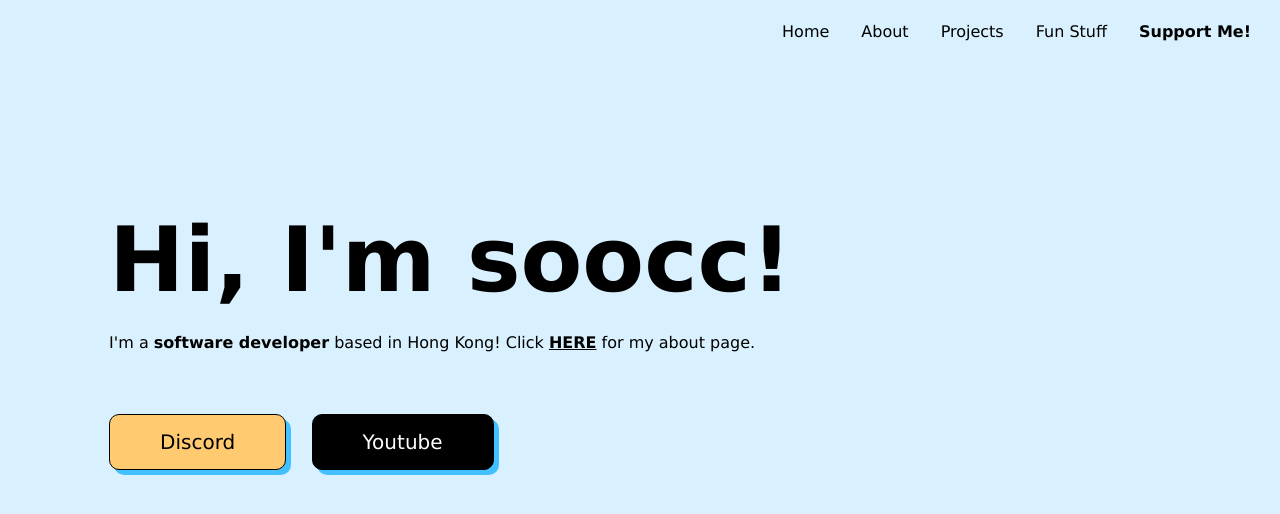
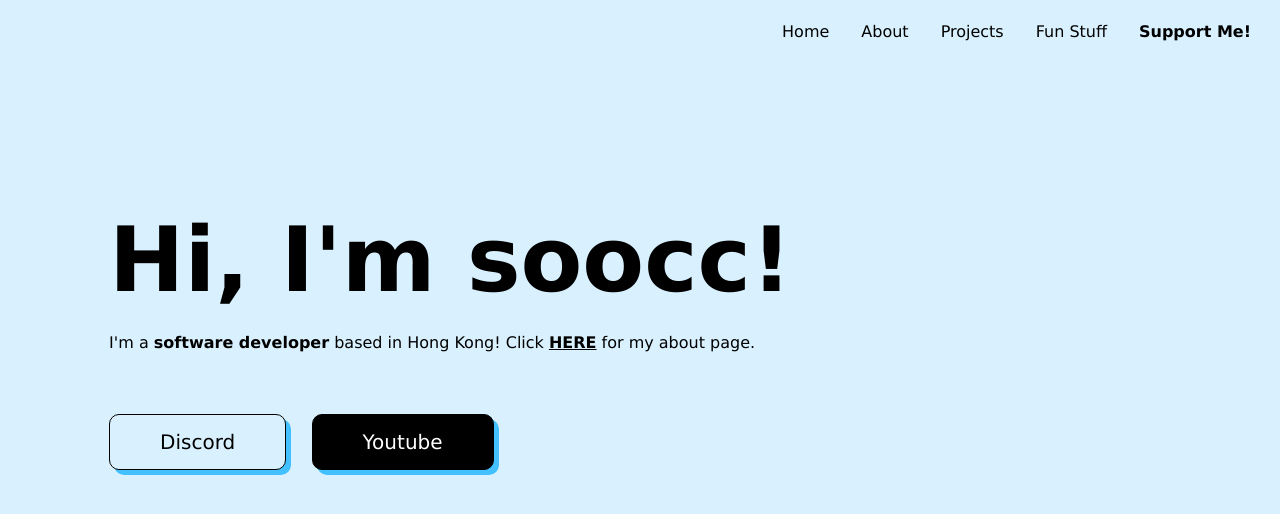
Before and after one commit to soocc/sooccsocks2, a Jekyll site: the page built from index.html, in a window 1280 px wide. Shown: the top 514 px of the page. Built offline with Jekyll 4.4.1, drawn with Linux system fonts in a browser that asks for light colours.

Commit message:
Update styles.css

```diff
--- a/styles/styles.css
+++ b/styles/styles.css
@@ -86,7 +86,7 @@ p {
 
 .abutton {
   color: black;
-  background-color: #ffca70;
+  background-color: #d9f1fe;
   font-size: 20px;
   display: block;
   text-decoration: none;
@@ -101,15 +101,13 @@ p {
   border-radius: 10px 10px 10px 10px;
   cursor: pointer;
   box-shadow: 5px 5px 0px #42c0ff;
-  transition: box-shadow 500ms ease-in-out, margin-top 500ms ease-in-out;
+  transition: box-shadow 500ms ease-out, margin-top 500ms ease-out;
 }
 
 .abutton:hover {
   box-shadow: 9px 9px 0px #68cbfc;
   margin-top: 37px;
 }
-
-
 
 .black-button {
   color: white;
```
